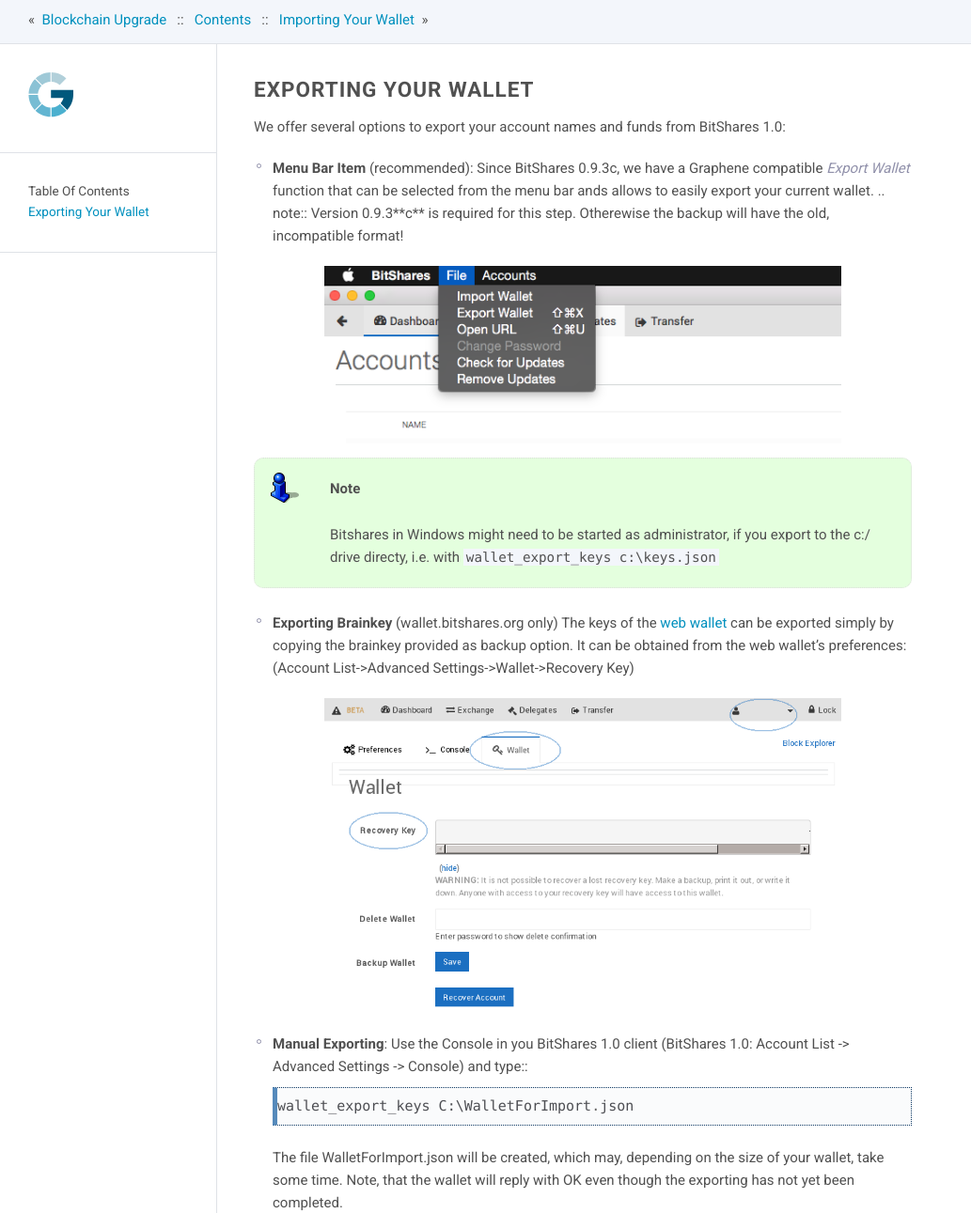
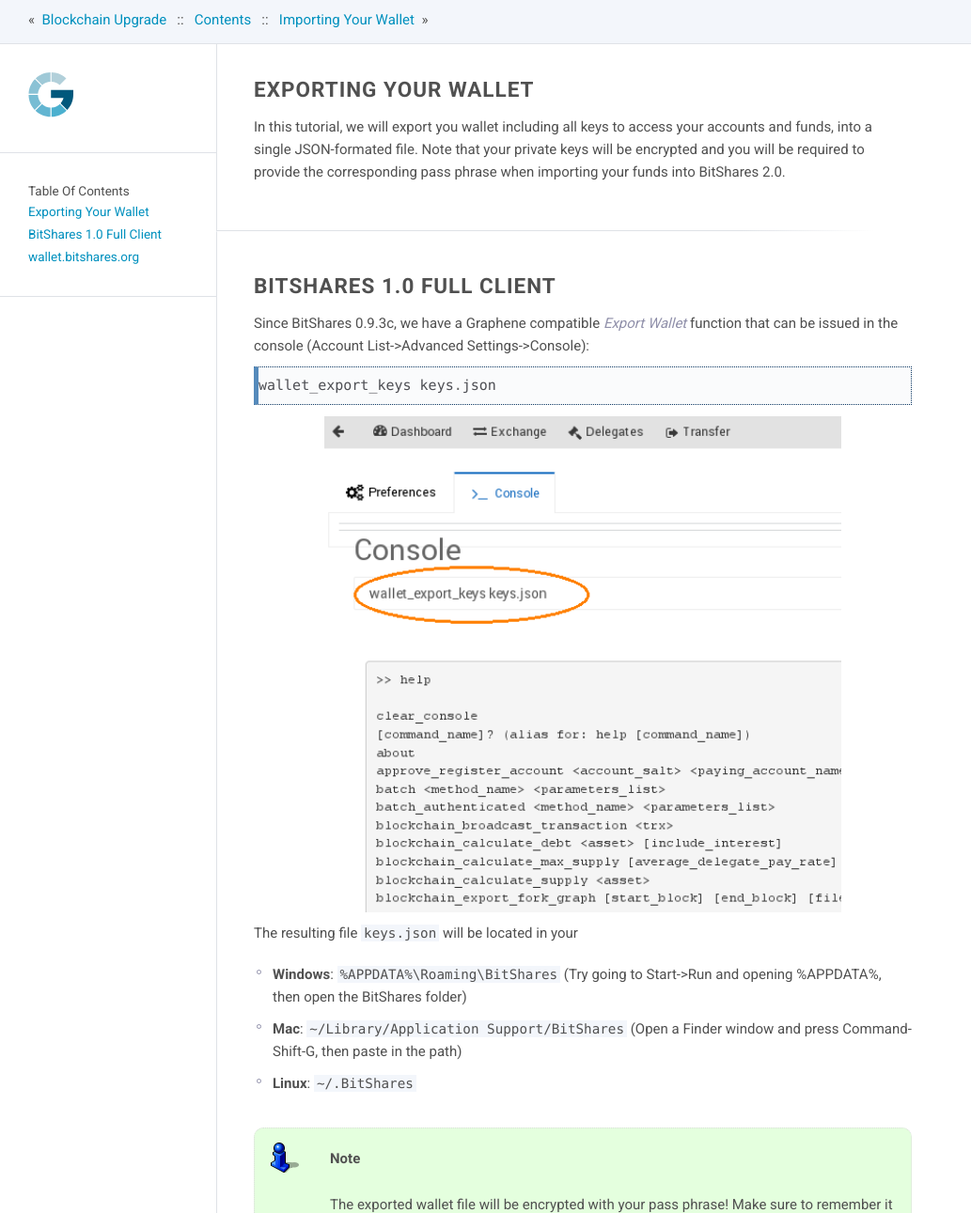
Before and after one commit to bitshares/docs.bitshares.org, a Sphinx documentation site: the page built from source/migration/howto-exporting-wallet.rst, in a window 1280 px wide and 1400 px high, cut to the strip 109-1400 px from the top of the window. Shown: the whole strip at 94% size, without its empty margins (0-1033 px from the left). Built offline with Sphinx 7.4.7, drawn with Linux system fonts in a browser that asks for light colours; the version number could not be read and is left out; some of the changed text lies outside the part shown.

Commit message:
2export/import tutorial

```diff
--- a/source/migration/howto-exporting-wallet.rst
+++ b/source/migration/howto-exporting-wallet.rst
@@ -2,42 +2,58 @@
 Exporting Your Wallet
 *********************
 
-We offer several options to export your account names and funds from BitShares 1.0:
+In this tutorial, we will export you wallet including all keys to access your
+accounts and funds, into a single JSON-formated file. Note that your private
+keys will be encrypted and you will be required to provide the corresponding
+pass phrase when importing your funds into BitShares 2.0.
 
-* **Menu Bar Item** (recommended):
-  Since BitShares 0.9.3c, we have a Graphene compatible *Export Wallet*
+BitShares 1.0 Full Client
+#########################
+..  Since BitShares 0.9.3c, we have a Graphene compatible *Export Wallet*
   function that can be selected from the menu bar ands allows to easily
   export your current wallet.
-  .. note:: Version 0.9.3**c** is required for this step. Otherewise the backup will have the old, incompatible format!
+  .. note:: Version 0.9.3**c** is required for this step. Otherewise the backup
+            will have the old, incompatible format!
 
-.. image:: ../static/export-menu-bar.png
+.. .. image:: ../static/export-menu-bar.png
         :alt: Export compatible keys from Menu bar
         :width: 550px
         :align: center
 
+Since BitShares 0.9.3c, we have a Graphene compatible *Export Wallet*
+function that can be issued in the console
+(`Account List->Advanced Settings->Console`)::
+
+          wallet_export_keys keys.json
+
+.. image:: ../static/export-wallet-console.png
+        :alt: Export compatible keys from Menu bar
+        :width: 550px
+        :align: center
+
+The resulting file ``keys.json`` will be located in your
+
+* **Windows**: ``%APPDATA%\Roaming\BitShares`` (Try going to Start->Run and opening %APPDATA%, then open the BitShares folder)
+* **Mac**: ``~/Library/Application Support/BitShares`` (Open a Finder window and press Command-Shift-G, then paste in the path)
+* **Linux**: ``~/.BitShares``
+
+.. note:: The exported wallet file will be encrypted with your pass phrase! Make
+          sure to remember it when trying to use that file again!
+
 .. note:: Bitshares in Windows might need to be started as administrator, if
           you export to the c:/ drive directy, i.e. with ``wallet_export_keys c:\keys.json``
 
-* **Exporting Brainkey** (wallet.bitshares.org only) The keys of the `web
-  wallet`_ can be exported simply by copying the brainkey provided as backup
-  option. It can be obtained from the web wallet's preferences:
-  (`Account List->Advanced Settings->Wallet->Recovery Key`)
 
-.. image:: ../static/export-brainkey.png
-        :alt: Export Brainkey
+wallet.bitshares.org
+####################
+
+The keys of the `web wallet`_ can be exported simply by downloading a backup
+wallet. It can be obtained from the web wallet's preferences:
+(`Account List->Advanced Settings->Wallet`).
+
+.. image:: ../static/export-wallet-backup-webwallet.png
+        :alt: Export compatible keys from Menu bar
         :width: 550px
         :align: center
 
-* **Manual Exporting**:
-  Use the Console in you BitShares 1.0 client
-  (`BitShares 1.0: Account List -> Advanced Settings -> Console`) and type:::
-
-      wallet_export_keys C:\WalletForImport.json
-
-  The file `WalletForImport.json` will be created, which may, depending on
-  the size of your wallet, take some time. Note, that the wallet will reply
-  with `OK` even though the exporting has not yet been completed.
-
-  .. note:: Version 0.9.3**c** is required for this step. Otherewise the backup will have the old, incompatible format!
-
 .. _web wallet: http://wallet.bitshares.org
```
Also changed, not shown: source/migration/howto-importing-wallet.rst (+34 -15 lines), source/static/export-wallet-backup-webwallet.png (added), source/static/export-wallet-console.png (added), source/static/import-keys.png (added), source/static/wallet-management-console.png (added).
